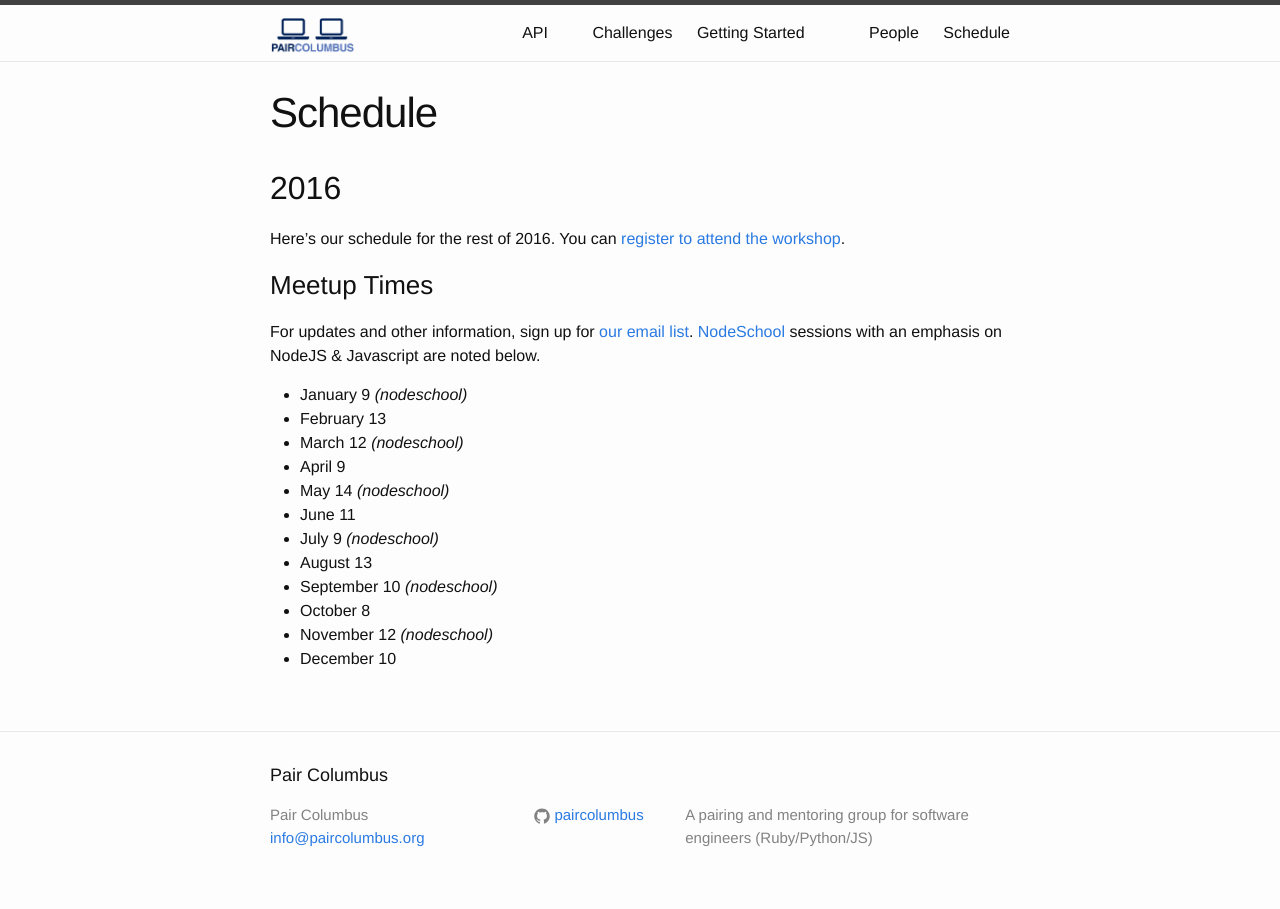
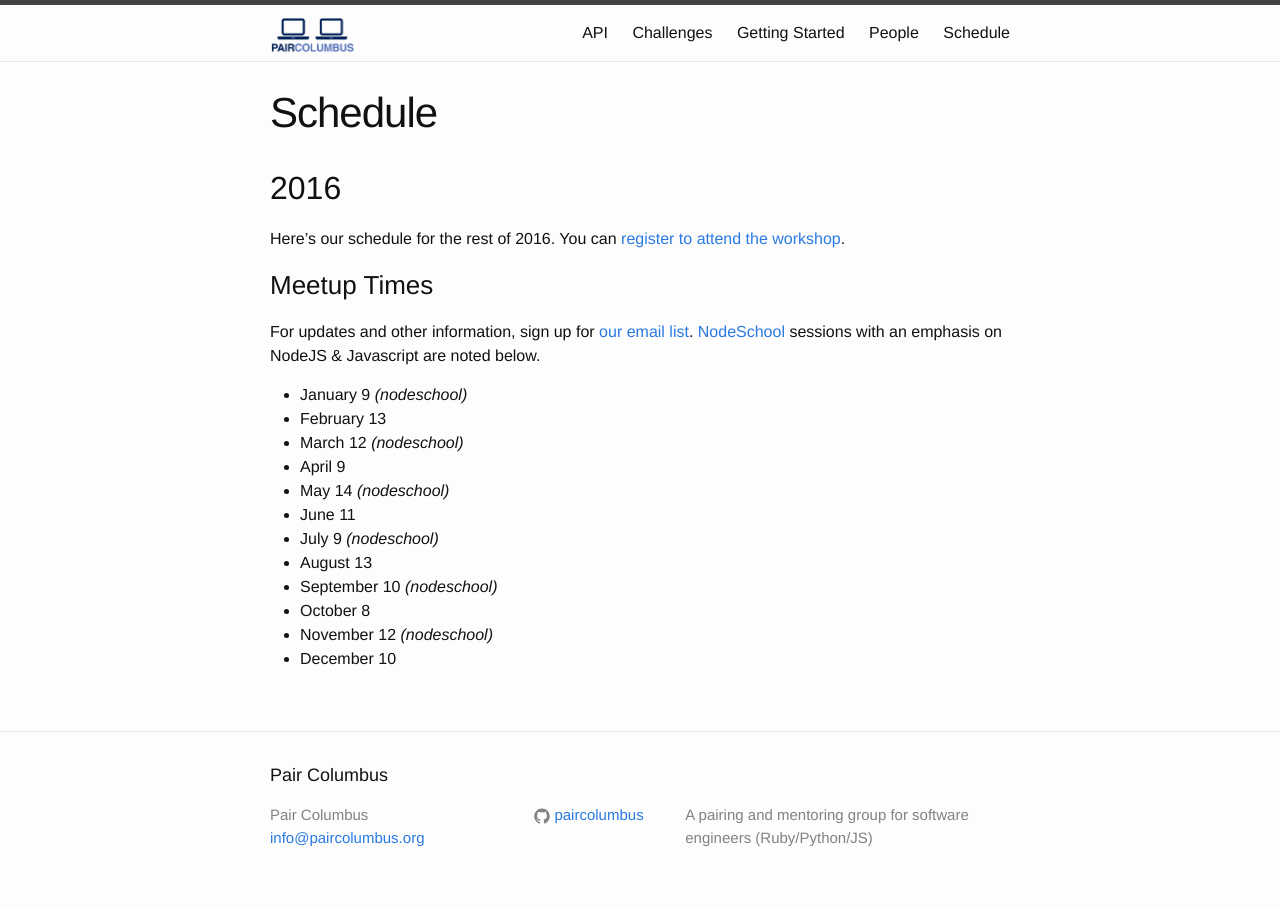
Before and after one commit to paircolumbus/paircolumbus.github.io, a Jekyll site: the page built from pages/schedule.md, in a window 1280 px wide. Built offline with Jekyll 4.4.1, drawn with Linux system fonts in a browser that asks for light colours; comment, search, counter and statistics services are not loaded.

Commit message:
css and json files no longer show up in responsive menu, fixes #50

```diff
--- a/_includes/header.html
+++ b/_includes/header.html
@@ -18,7 +18,7 @@
 
       <div class="trigger">
         {% for page in site.pages %}
-          {% if page.title != 'Resources' %}
+          {% if page.title != 'Resources' and page.title %}
           <a class="page-link" href="{{ page.url | prepend: site.baseurl }}">{{ page.title }}</a>
           {% endif %}
         {% endfor %}
```
